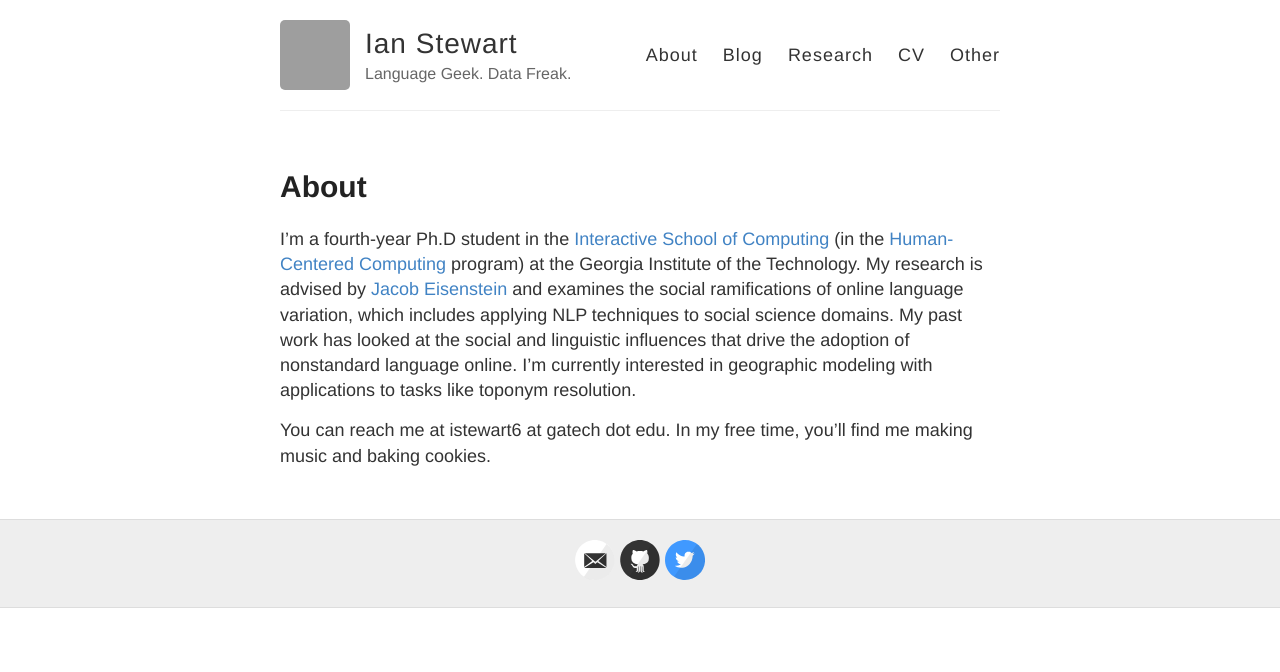
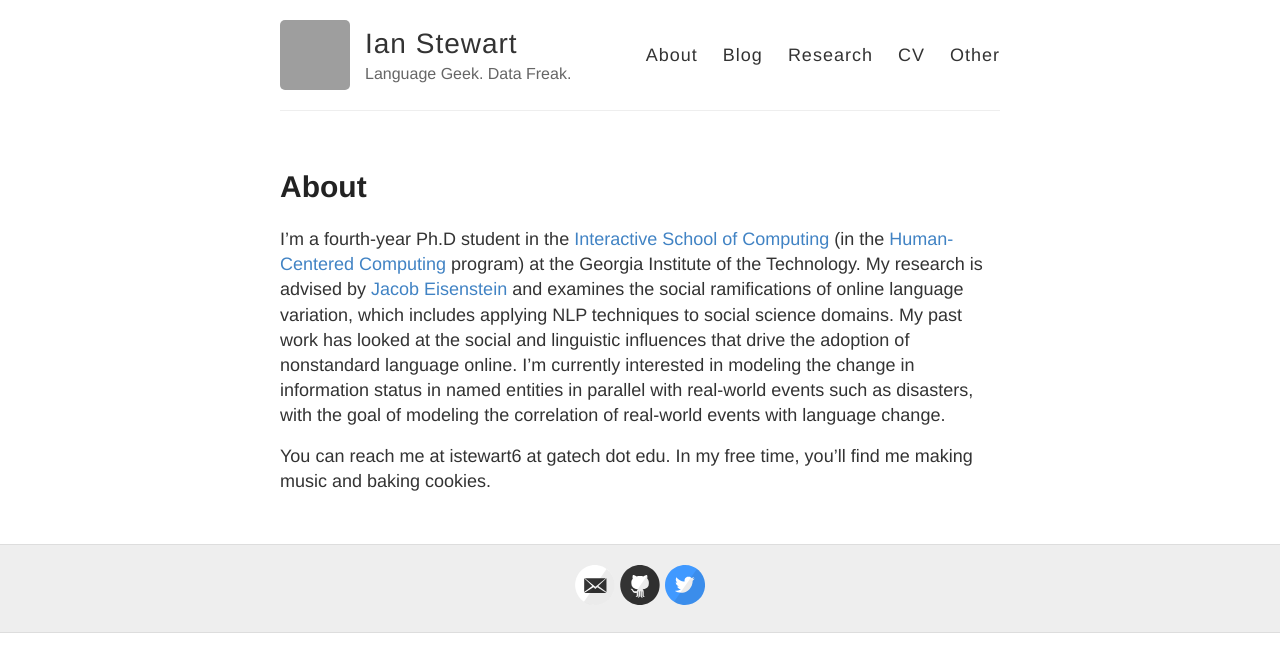
Before and after one commit to ianbstewart/ianbstewart.github.io, a Jekyll site: the page built from about.md, in a window 1280 px wide. Shown: the top 672 px of the page. Built offline with Jekyll 4.4.1, drawn with Linux system fonts in a browser that asks for light colours; grey boxes are pictures that could not be loaded.

Commit message:
updating about.md

```diff
--- a/about.md
+++ b/about.md
@@ -4,6 +4,9 @@ title: About
 permalink: /about/
 ---
 
-I'm a fourth-year Ph.D student in the [Interactive School of Computing](http://www.ic.gatech.edu/) (in the [Human-Centered Computing](http://www.hcc.cc.gatech.edu) program) at the Georgia Institute of the Technology. My research is advised by [Jacob Eisenstein](https://www.cc.gatech.edu/~jeisenst/) and examines the social ramifications of online language variation, which includes applying NLP techniques to social science domains. My past work has looked at the social and linguistic influences that drive the adoption of nonstandard language online. I'm currently interested in geographic modeling with applications to tasks like toponym resolution.
+I'm a fourth-year Ph.D student in the [Interactive School of Computing](http://www.ic.gatech.edu/) (in the [Human-Centered Computing](http://www.hcc.cc.gatech.edu) program) at the Georgia Institute of the Technology.
+My research is advised by [Jacob Eisenstein](https://www.cc.gatech.edu/~jeisenst/) and examines the social ramifications of online language variation, which includes applying NLP techniques to social science domains.
+My past work has looked at the social and linguistic influences that drive the adoption of nonstandard language online.
+I'm currently interested in modeling the change in information status in named entities in parallel with real-world events such as disasters, with the goal of modeling the correlation of real-world events with language change.
 
 You can reach me at istewart6 at gatech dot edu. In my free time, you'll find me making music and baking cookies.
```
